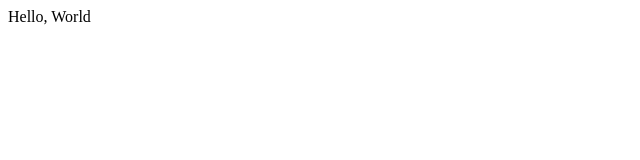
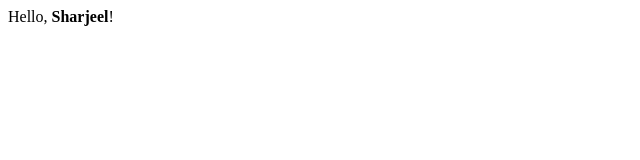
Before and after one commit to SharjeelSafdar/MyReactApp, a React (Create React App) app: page / in a window 1280 px wide. Shown: the top 160 px of the page, without its empty margins (0-640 px from the left). Built offline with nearby package versions, Linux system fonts and the light colour scheme.

Commit message:
Update index.js

```diff
--- a/src/index.js
+++ b/src/index.js
@@ -2,8 +2,8 @@ import React from 'react';
 import ReactDOM from 'react-dom';
 
 function Hi() {
-  return React.createElement('div', null, 'Hello, World');
-  // <div>Hello, World!</div>;
+  return <div>Hello, <strong>Sharjeel</strong>!</div>;
+  // React.createElement('div', null, 'Hello, Sharjeel!');
 }
 
 ReactDOM.render(<Hi/>, document.getElementById('root'));
```
